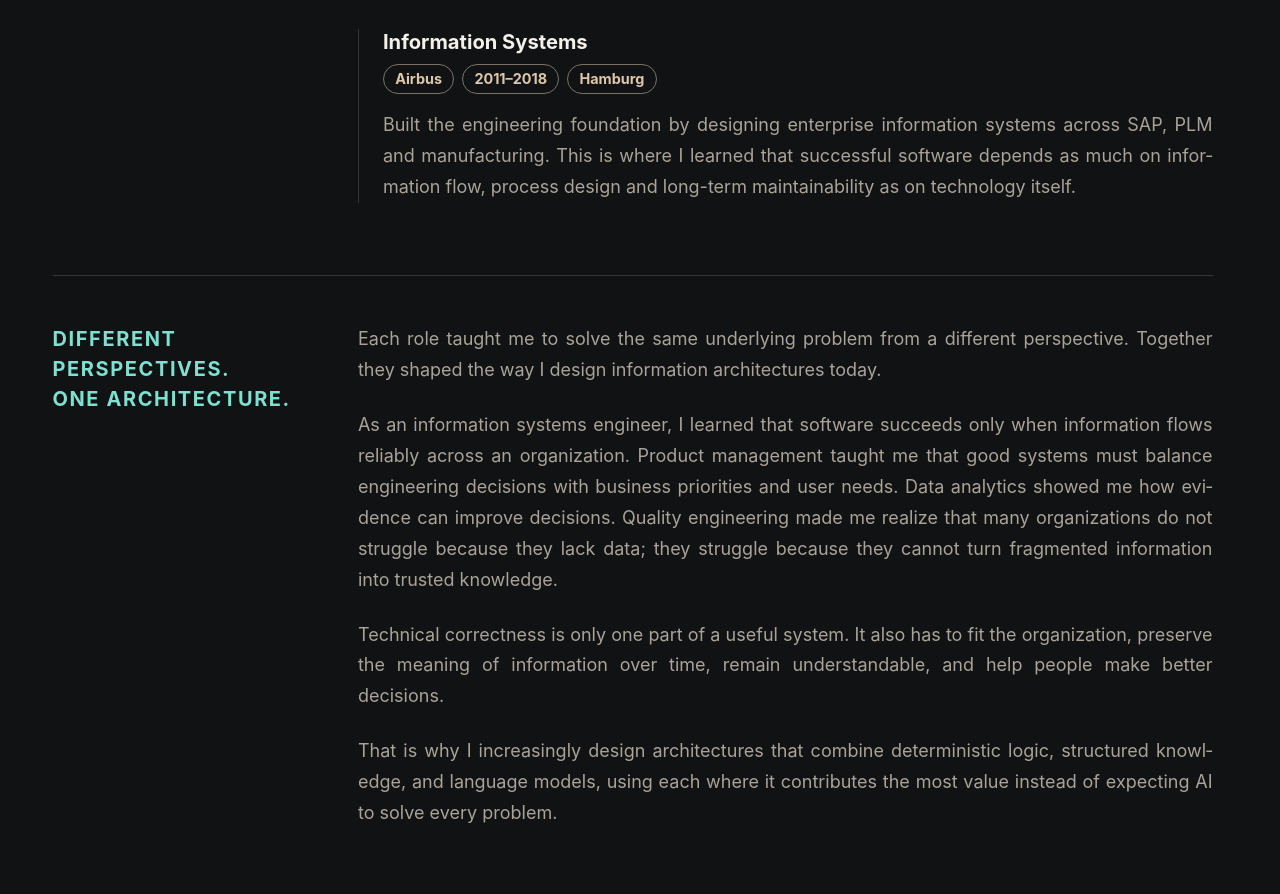
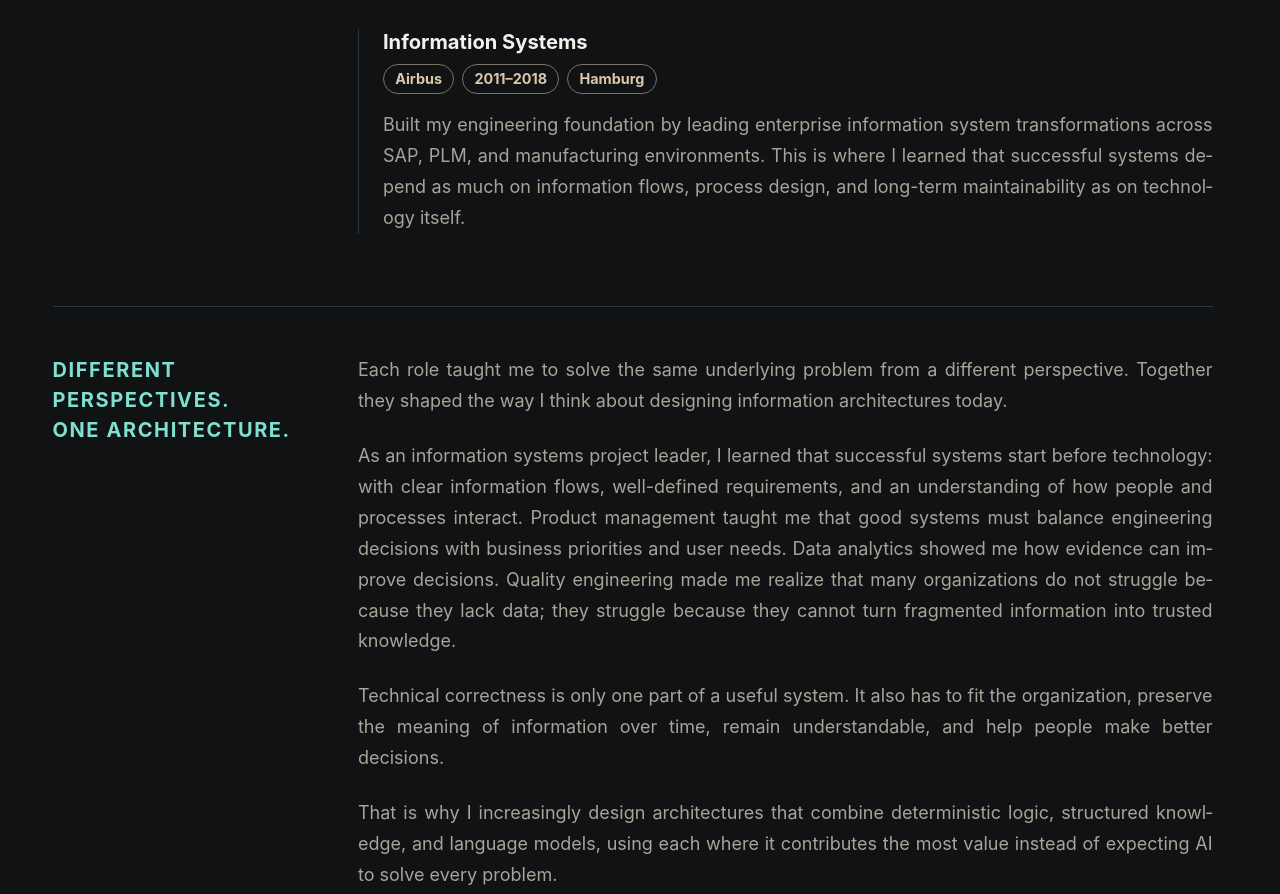
Before and after one commit to didac-crst/didac-crst.com, an Astro site: page /about in a window 1280 px wide. Shown: the part 1971-2865 px from the top of the page. Built offline with nearby package versions, Linux system fonts and the light colour scheme; Astro itself is replaced by a stand-in of ours.

Commit message:
copy: clarify early career as project leadership
Frame the About synthesis around leading information-system transformation rather than implementing systems as an engineer.

Co-authored-by: Cursor <cursoragent@cursor.com>

```diff
--- a/src/pages/about.astro
+++ b/src/pages/about.astro
@@ -156,10 +156,10 @@ const structuredData = personPageJsonLd();
                 </p>
               </div>
               <p>
-                Built the engineering foundation by designing enterprise information systems
-                across SAP, PLM and manufacturing. This is where I learned that successful
-                software depends as much on information flow, process design and long-term
-                maintainability as on technology itself.
+                Built my engineering foundation by leading enterprise information system
+                transformations across SAP, PLM, and manufacturing environments. This is where
+                I learned that successful systems depend as much on information flows, process
+                design, and long-term maintainability as on technology itself.
               </p>
             </li>
           </ol>
@@ -173,11 +173,13 @@ const structuredData = personPageJsonLd();
         <div class="section-body reading-flow">
           <p>
             Each role taught me to solve the same underlying problem from a different
-            perspective. Together they shaped the way I design information architectures today.
+            perspective. Together they shaped the way I think about designing information
+            architectures today.
           </p>
           <p>
-            As an information systems engineer, I learned that software succeeds only when
-            information flows reliably across an organization. Product management taught me
+            As an information systems project leader, I learned that successful systems start
+            before technology: with clear information flows, well-defined requirements, and an
+            understanding of how people and processes interact. Product management taught me
             that good systems must balance engineering decisions with business priorities and
             user needs. Data analytics showed me how evidence can improve decisions. Quality
             engineering made me realize that many organizations do not struggle because they
```
